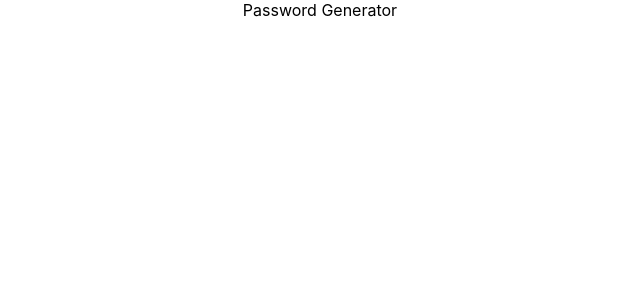
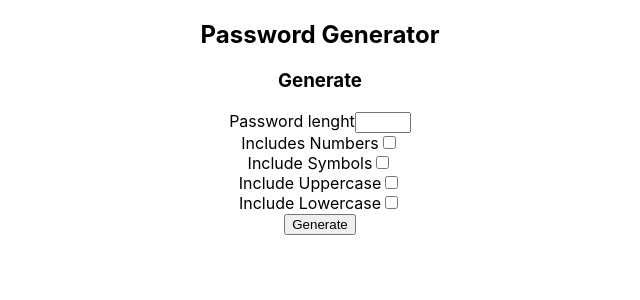
Before and after one commit to tryber/exercise-password-generator, a React (Create React App) app: page / in a window 1280 px wide. Shown: the top 300 px of the page, without its empty margins (320-960 px from the left). Built offline with nearby package versions, Linux system fonts and the light colour scheme.

Commit message:
Add PasswordForm comopnent

```diff
--- a/public/index.html
+++ b/public/index.html
@@ -24,7 +24,7 @@
       work correctly both with client-side routing and a non-root public URL.
       Learn how to configure a non-root public URL by running `npm run build`.
     -->
-    <title>React App</title>
+    <title>Password Generator</title>
   </head>
   <body>
     <noscript>You need to enable JavaScript to run this app.</noscript>
--- a/src/App.js
+++ b/src/App.js
@@ -1,10 +1,10 @@
-import logo from './logo.svg';
 import './App.css';
+import PasswordForm from './components/PasswordForm';
 
 function App() {
   return (
     <main className="App">
-      Password Generator
+        <PasswordForm />
     </main>
   );
 }
--- /dev/null
+++ b/src/components/PasswordForm.jsx
@@ -0,0 +1,58 @@
+import React from 'react';
+
+function PasswordForm() {
+  return(
+    <section>
+      <form>
+        <h2>Password Generator</h2>
+        <div>
+          <h3>Generate</h3>
+        <div>
+          <label htmlFor="password-length">Password lenght</label>
+          <input
+          id="password-length"
+          type="number"
+          max={32}
+          min={4}
+          />
+          </div>
+
+          <div>
+          <label htmlFor="number">Includes Numbers</label>
+            <input
+            type="checkbox"
+            id="numbers"
+            />
+          </div>
+
+          <div>
+            <label htmlFor="symbols">Include Symbols</label>
+            <input
+            type="checkbox"
+            id="symbols"
+            />
+          </div>
+
+          <div>
+            <label htmlFor="uppercase">Include Uppercase</label>
+            <input
+            type="checkbox"
+            id="uppercase"
+            />
+          </div>
+
+          <div>
+            <label htmlFor="lowercase">Include Lowercase</label>
+            <input
+            type="checkbox"
+            id="lowercase"
+            />
+          </div>
+          <button type="button">Generate</button>
+        </div>
+      </form>
+    </section>
+  );
+}
+
+export default PasswordForm;
```
